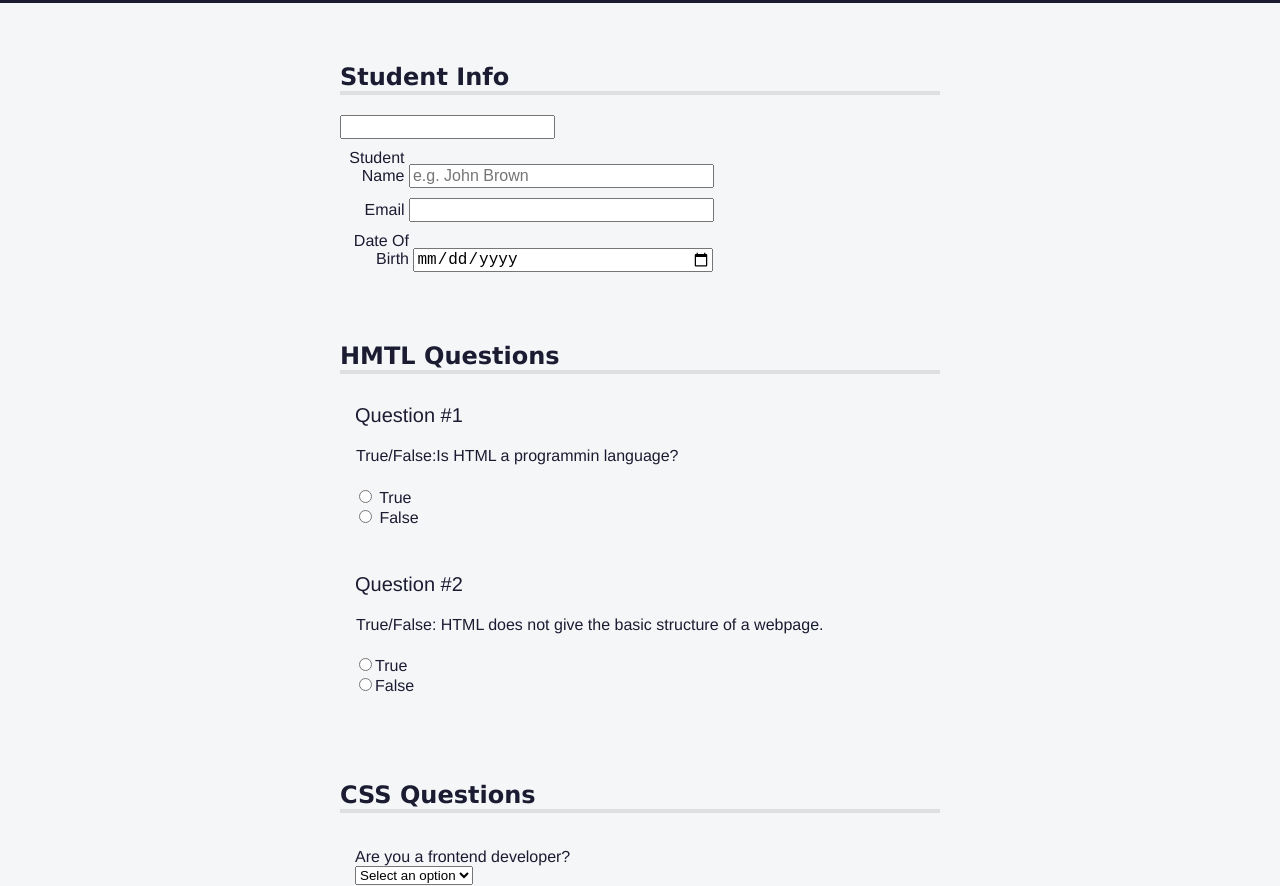
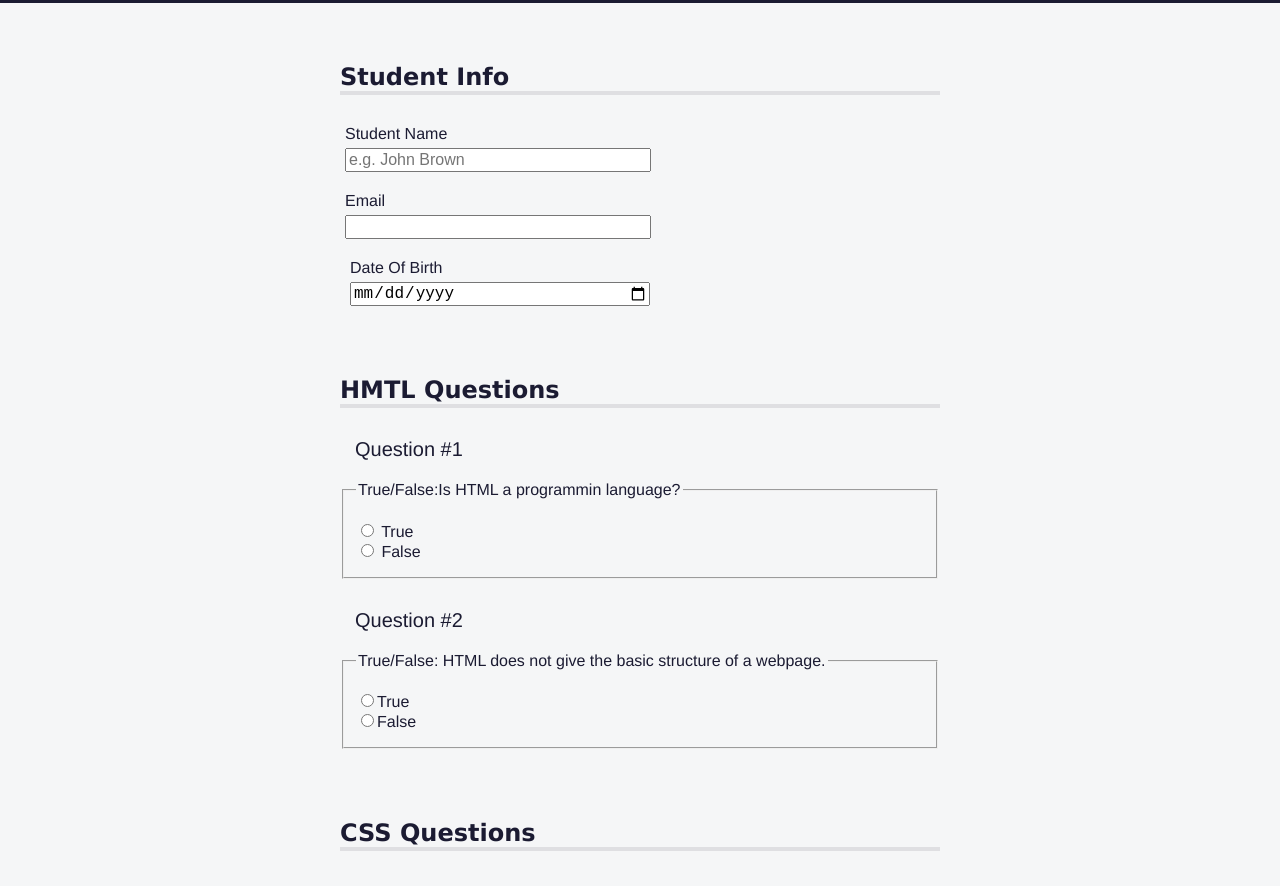
Before and after one commit to M3Coding/FCC-Projects, a plain HTML site: page quizform/index.html in a window 1280 px wide. Shown: the part 47-933 px from the top of the page. Drawn offline with Linux system fonts and the light colour scheme.

Commit message:
final commit 2

```diff
--- a/quizform/index.html
+++ b/quizform/index.html
@@ -24,7 +24,6 @@
             <section role="region" aria-labelledby="student-info">
                 <h2 id="student-info">Student Info</h2>
                 <label></label>
-            <input/>
           </div>
           <div class="info">
             <label for="student-name">Student Name</label>
--- a/quizform/styles.css
+++ b/quizform/styles.css
@@ -111,12 +111,15 @@ input {
 .info input {
   width: 50%;
   text-align: left;
+  display: block;
+  margin-bottom: 10px;
 }
 
 .info label {
-  width: 10%;
+  width: 20%;
   min-width: 55px;
-  text-align: right;
+  text-align: left;
+  margin-bottom: 5px;
 }
 
 .question-block {
@@ -138,13 +141,19 @@ p::before {
 }
 
 .question {
-  border: none;
   padding-bottom: 0;
 }
 
 .answers-list {
   list-style: none;
   padding: 0;
+}
+textarea {
+    width: 100%;
+}
+select {
+    width: 150px;
+    height: 25px;
 }
 
 button {
```
